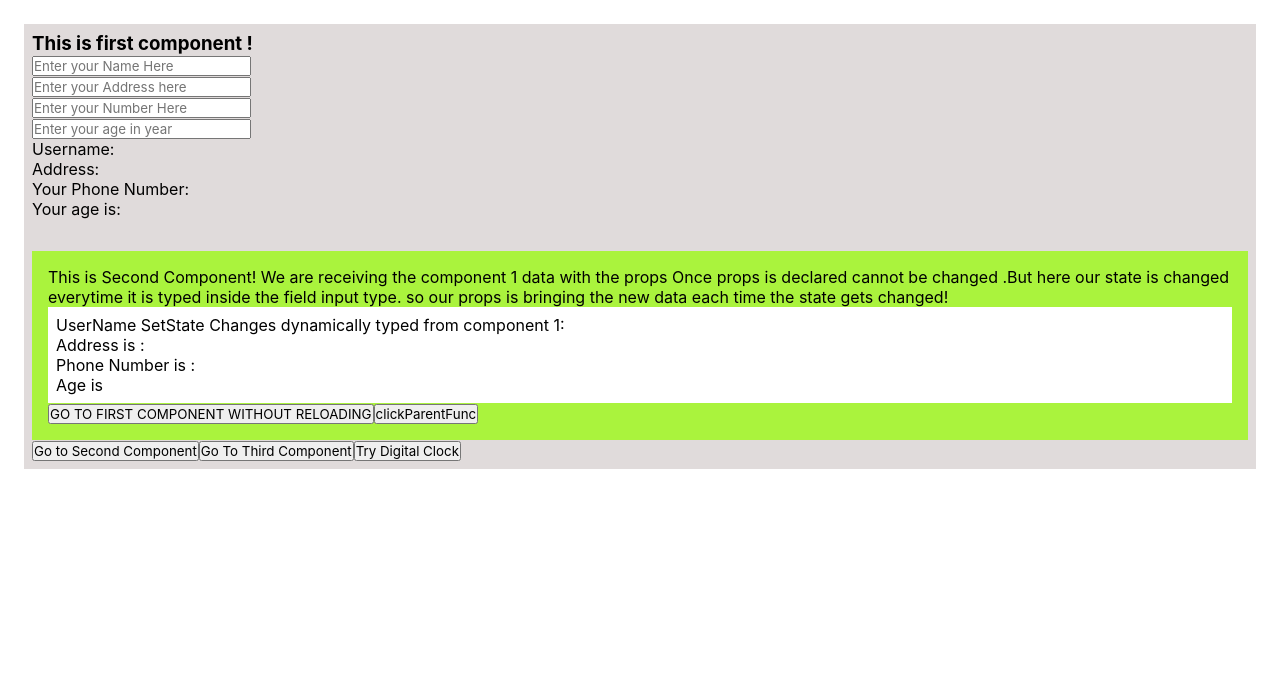
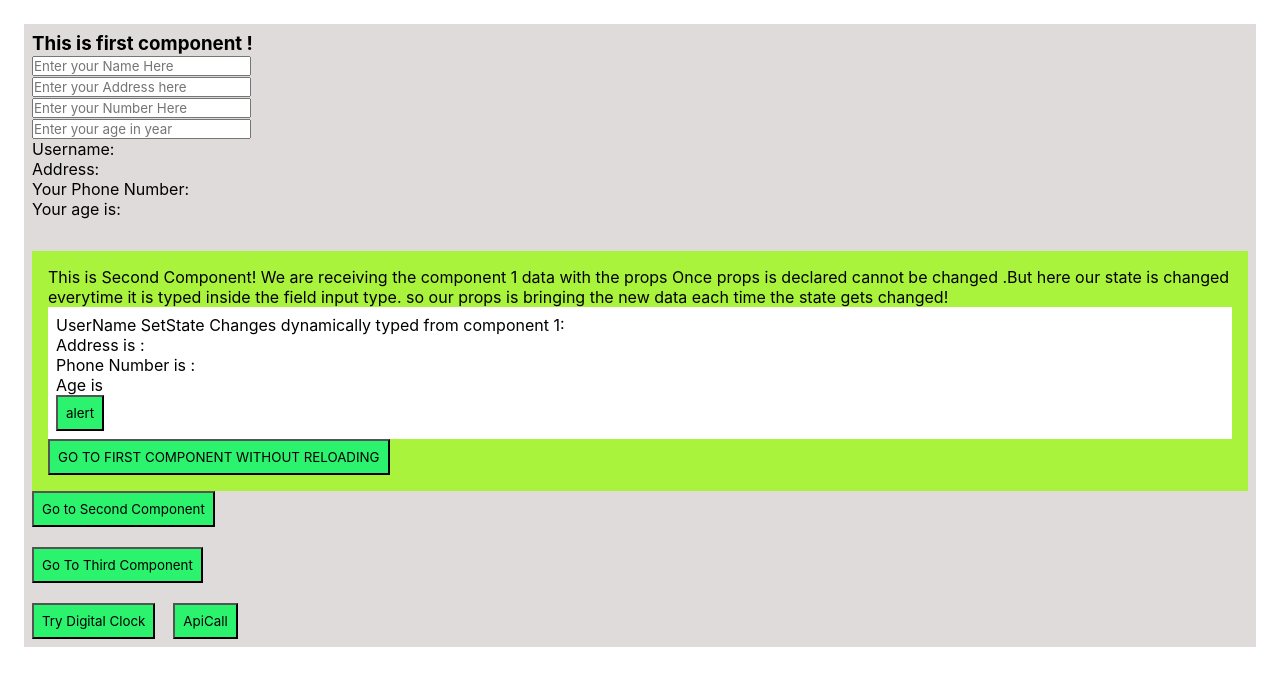
Before and after one commit to Dilli822/Genese-Academy-React-Js, a React (Create React App) app in the folder Genese-Academy/React/Learn React/test-app/: page / in a window 1280 px wide. Shown: the top 686 px of the page. Built offline with nearby package versions, Linux system fonts and the light colour scheme.

Commit message:
[added] adds react-router-dom axios api fetch call ....

```diff
--- a/Genese-Academy/React/Learn React/test-app/package.json
+++ b/Genese-Academy/React/Learn React/test-app/package.json
@@ -6,6 +6,7 @@
     "@testing-library/jest-dom": "^5.16.1",
     "@testing-library/react": "^12.1.2",
     "@testing-library/user-event": "^13.5.0",
+    "axios": "^0.26.0",
     "react": "^17.0.2",
     "react-dom": "^17.0.2",
     "react-router-dom": "^5.3.0",
--- a/Genese-Academy/React/Learn React/test-app/src/App.css
+++ b/Genese-Academy/React/Learn React/test-app/src/App.css
@@ -18,3 +18,15 @@ div{
   background: rgb(170, 243, 61);
   margin-top: 2rem;
 }
+
+
+button{
+  background-color: rgb(44, 243, 110);
+  padding: 0.5rem;
+  transition: all 0.35s;
+  cursor: pointer;
+}
+
+button:hover{
+  background-color: #fff;
+}
--- /dev/null
+++ b/Genese-Academy/React/Learn React/test-app/src/apiCall.js
@@ -0,0 +1,49 @@
+import React, { Component } from "react";
+import axios from 'axios';
+
+
+export default class ApiCall extends Component{
+
+    // constructor class
+    // storing the api data here
+    constructor(props){
+        super(props);
+        this.state = {
+            covidData: []
+        }
+    }
+        // We always keep our api in componentDidMount()
+        componentDidMount(){
+            this.getRemoteData();
+        }
+
+
+            // arrow function getRemoteData for apifetch with axios package
+            getRemoteData = () => {
+                let self = this;
+                // api for covide information
+                axios.get('https://coronavirus-19-api.herokuapp.com/countries')
+                .then(function(response){
+                    console.log(response.data)
+                    self.setState({
+                        covidData: response.data
+                    })
+
+                })
+                .catch(function(error){
+                    console.log(error)
+                });
+            }
+    render(){
+        // return here
+        return(
+            <div>
+                <h3> This is an api Call Example. </h3>
+
+            </div>
+        );
+    }
+}
+
+
+/** Note: User https://jsoneditoronline.org/ for simplying the complex api data to similar infos */
--- a/Genese-Academy/React/Learn React/test-app/src/component/MyFirstComponent.jsx
+++ b/Genese-Academy/React/Learn React/test-app/src/component/MyFirstComponent.jsx
@@ -12,6 +12,7 @@ export default class MyFirstComponent extends Component{
     constructor(props){
         super(props)
         // here this is scope of MyFirstComponent
+        // we keep the state key value pair here
         this.state = {
             // name of state: "value"
             // these username address .. are also variabkes of state
@@ -38,6 +39,8 @@ export default class MyFirstComponent extends Component{
         // let's console it
         console.log(event.target.name);
         console.log(event.target.value);
+
+        // we change the state here
         this.setState({
             // setState return or render the value typed in input
             // username: event.target.value,
@@ -57,9 +60,12 @@ export default class MyFirstComponent extends Component{
     //     });
     // }
 
-    // Parent Function which will be callef
-    callingParentFunction=()=>{
-        alert('Hello this is Parent Function being called by child passed as props');
+    // Parent Function which will be called
+    // we have also took name from secondCOmponent and used here as para argument in alert function
+    // so here param is name
+    callingParentFunction = (name) => {
+        alert('Hello ' + name);
+        // alert('Hello this is Parent Function being called by child passed as props!THIS IS NOT STATE IT IS FUNCTION ITSELF WHICH IS PASSED AS PROPS------')
         console.log('hello testing');
     }
 
@@ -102,7 +108,7 @@ export default class MyFirstComponent extends Component{
                   age = {this.state.age}
                   phoneNumber = {this.state.phoneNumber}
                 //   function itself is passed as props to secondComponent
-                clickFunction =  {this.state.callingParentFunction}
+                clickFunction =  {this.callingParentFunction}
                  />
 
              </div>
@@ -115,12 +121,16 @@ export default class MyFirstComponent extends Component{
                 state: { fromDashboard: true }
                 }}>
                 {/* // Now link will be http://localhost:3000/MySecondComponen?sort=name#the-hash-example */}
-                <button> Go to Second Component</button></Link>
+                <button> Go to Second Component</button></Link> <br/><br/>
                 <Link to={{pathname: "/MyThirdComponent" }}>
-                <button>Go To Third Component</button></Link>
+                <button>Go To Third Component</button></Link> <br/> <br/>
 
                 <Link to = {{pathname: '/digitalClock'}}>
                     <button> Try Digital Clock </button>
+                </Link> &nbsp; &nbsp;
+
+                <Link to = {{ pathname: '/ap-iCall' }}>
+                    <button> ApiCall </button>
                 </Link>
 
             </div>
--- a/Genese-Academy/React/Learn React/test-app/src/component/MySecondComponent.jsx
+++ b/Genese-Academy/React/Learn React/test-app/src/component/MySecondComponent.jsx
@@ -21,16 +21,13 @@ export default class MySecondComponent extends Component{
             <p> Age is {this.props.age} </p>
 
             {/* button for calling the function which is passed as props here from myfirstComponent */}
-
-
+            {/* <button onClick={()=>this.props.clickFunction('dilli')}>ALERT</button> */}
+            <button onClick = { () => this.props.clickFunction('dummy username')}>alert</button>
             </div>
-
-
-
 
             {/* Link with route name without reloading the page */}
             <Link to={'/'}><button> GO TO FIRST COMPONENT WITHOUT RELOADING </button></Link>
-            <button onClick="alert('fgfgf')">clickParentFunc</button>
+
             </div>
 
 
--- a/Genese-Academy/React/Learn React/test-app/src/digitalClock.js
+++ b/Genese-Academy/React/Learn React/test-app/src/digitalClock.js
@@ -38,6 +38,8 @@ export default class DigitalClock extends Component {
     };
 
 
+
+
     render() {
         return (
             <div>
@@ -47,7 +49,7 @@ export default class DigitalClock extends Component {
                     <div style={{padding: 20, border: '1px solid brown', width: '100%'}}>{this.state.date.getMinutes()}Min</div>
                     <div style={{padding: 20, border: '1px solid brown', width: '100%'}}>{this.state.date.getSeconds()}s</div>
                 </div>
-                <button onClick={this.clearTimer}>Clear/Stop the Timer</button>
+                <button onClick={this.clearTimer}>Clear/Stop the Timer</button> &nbsp;
             </div>
         )
     }
--- a/Genese-Academy/React/Learn React/test-app/src/routes.js
+++ b/Genese-Academy/React/Learn React/test-app/src/routes.js
@@ -11,8 +11,7 @@ import MyFirstComponent from './component/MyFirstComponent';
 import MySecondComponent from './component/MySecondComponent';
 import MyThirdComponent from './component/MyThirdComponent';
 import DigitalClock from './digitalClock';
-
-
+import ApiCall from './apiCall';
 
 export default class Routes extends Component {
     render() {
@@ -38,6 +37,13 @@ export default class Routes extends Component {
                 <Router path="/digitalClock" exact>
                     <DigitalClock />
                 </Router>
+
+                {/* ApiCall Route */}
+                <Router path="/apiCall" exact>
+                    <ApiCall />
+                </Router>
+
+
           </Switch>
         </Router>
         </div>
```
Also changed, not shown: 1 other file (tests, documents, lock files or other folders).
